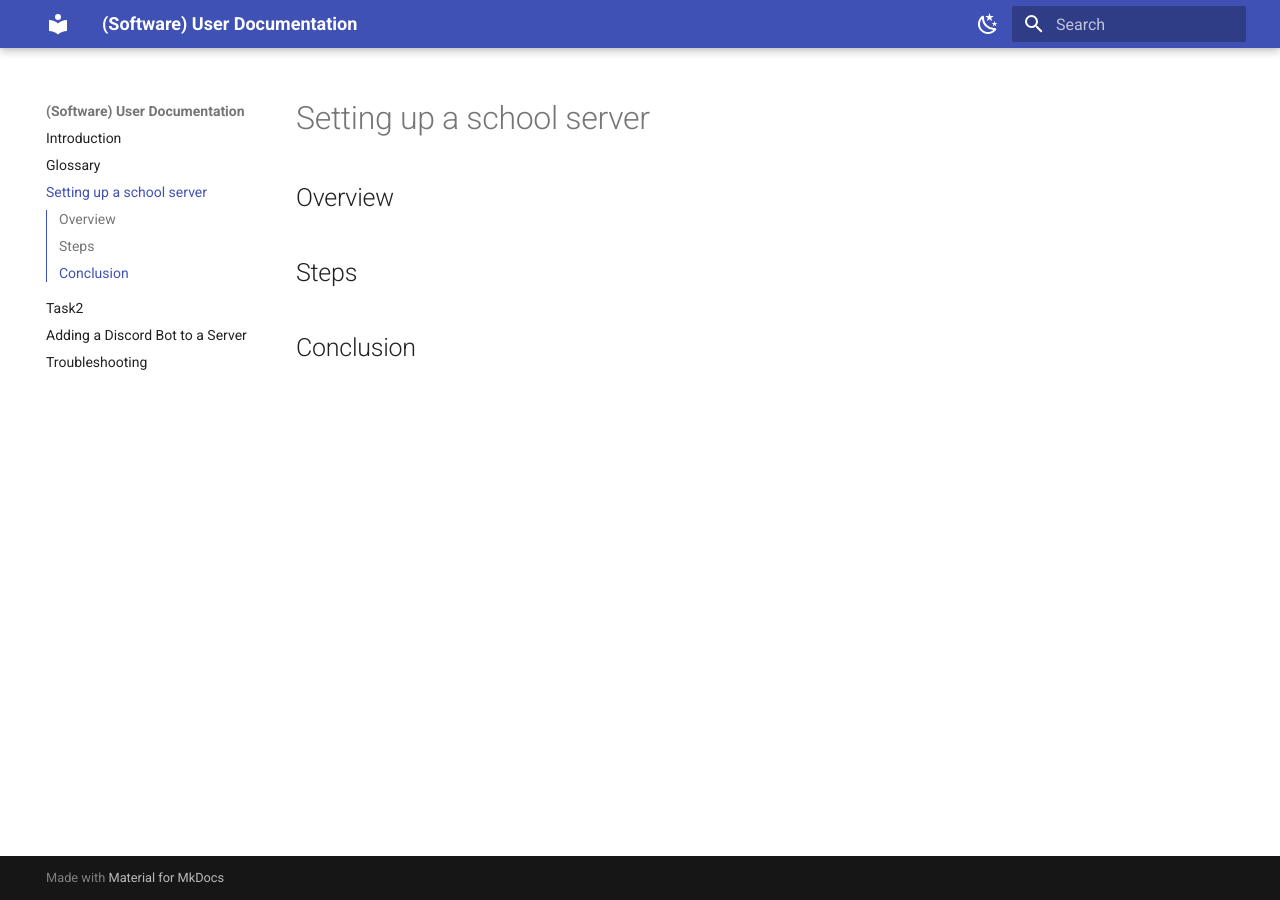
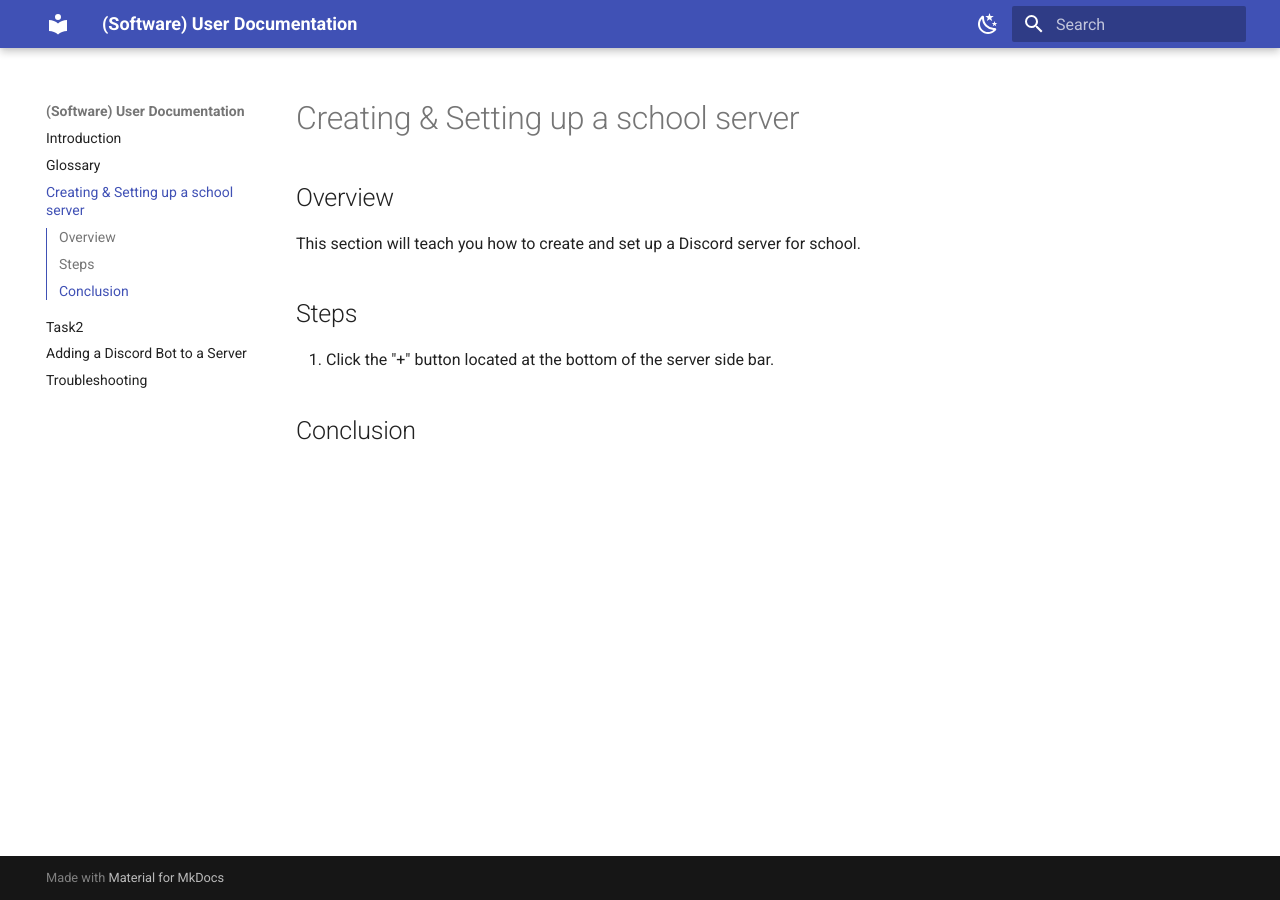
Before and after one commit to levxxvi/User-Documentation, an MkDocs documentation site: the page built from docs/task1.md, in a window 1280 px wide. Built offline with MkDocs 1.6.1 and Material for MkDocs 9.7.7, drawn with Linux system fonts in a browser that asks for light colours.

Commit message:
Write overview

```diff
--- a/docs/task1.md
+++ b/docs/task1.md
@@ -1,7 +1,11 @@
-# Setting up a school server
+# Creating & Setting up a school server
 
 ## Overview
 
+This section will teach you how to create and set up a Discord server for school.
+
 ## Steps
 
+1. Click the "+" button located at the bottom of the server side bar.
+
 ## Conclusion
```
